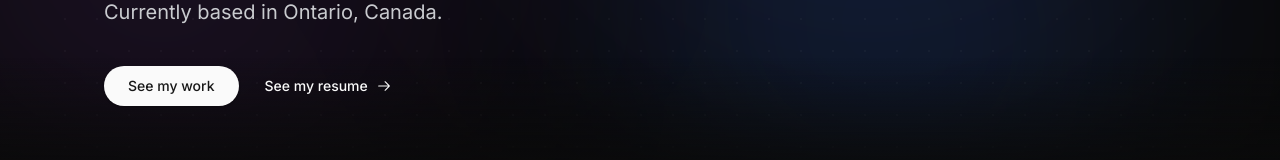
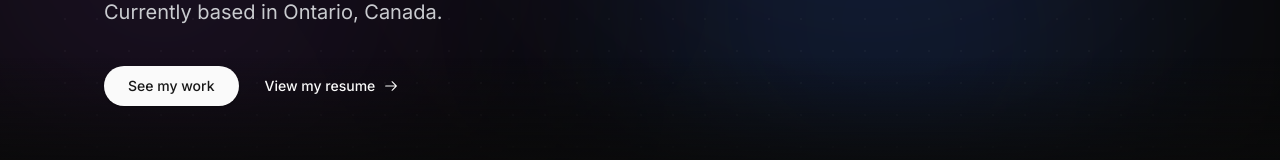
Before and after one commit to LucasWinkler/lucaswinkler.dev, a Next.js app: page / in a window 1280 px wide. Shown: the part 462-622 px from the top of the page. Built offline with nearby package versions, Linux system fonts and the light colour scheme.

Commit message:
fix: correct projects href in hero ctas

```diff
--- a/src/components/features/hero/ctas.tsx
+++ b/src/components/features/hero/ctas.tsx
@@ -18,7 +18,7 @@ export const CTAs = () => {
         type="button"
         asChild
       >
-        <Link href="/projects">See my work</Link>
+        <a href="#projects">See my work</a>
       </MotionButton>
       <MotionButton
         whileTap={{ scale: 0.95 }}
@@ -34,7 +34,7 @@ export const CTAs = () => {
           rel="noopener noreferrer"
           aria-label="Open resume in new tab"
         >
-          See my resume
+          View my resume
           <ArrowRightIcon
             className="ease-snappy transition-transform duration-300 group-hover/cta:translate-x-1"
             aria-hidden="true"
```
